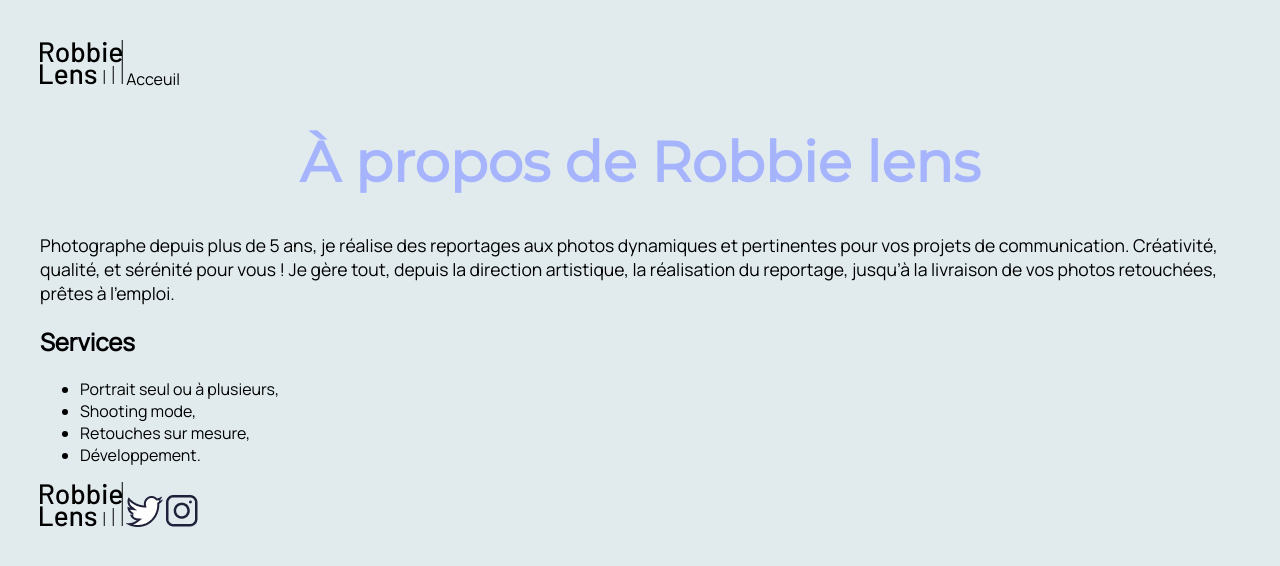
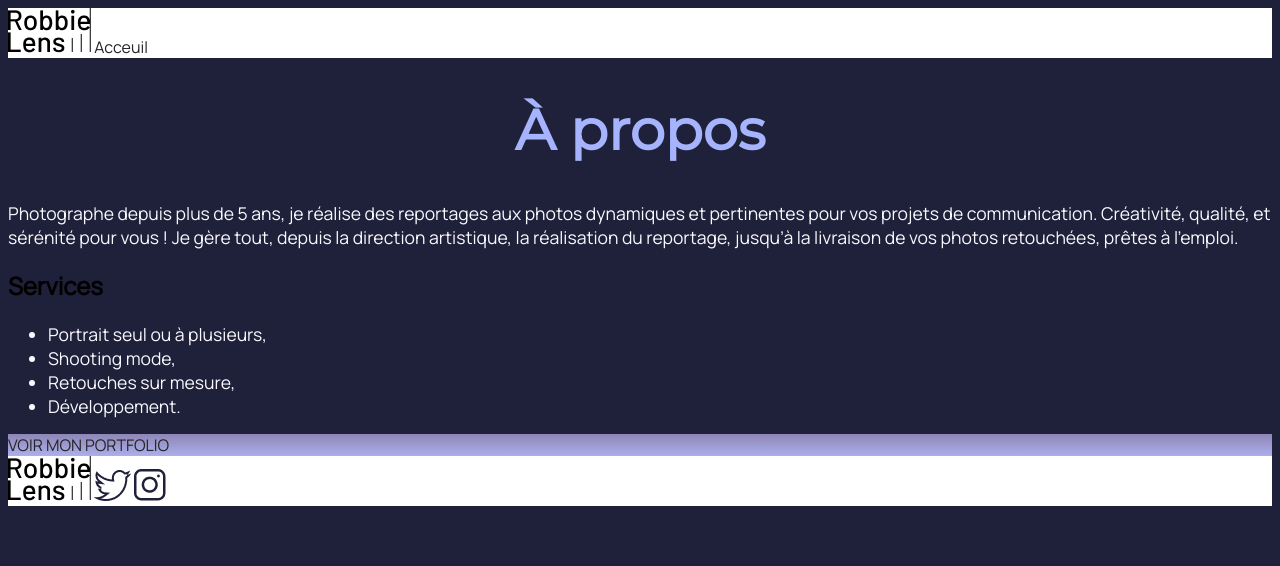
Before and after one commit to hushd02/Robbie-Lens-Photographie, a plain HTML site: page a-propos.html in a window 1280 px wide. Drawn offline with Linux system fonts and the light colour scheme.

Commit message:
Couleur a l'arriere plan

```diff
--- a/a-propos.html
+++ b/a-propos.html
@@ -11,13 +11,13 @@
     <link href="https://fonts.googleapis.com/css2?family=Manrope&family=Montserrat&display=swap" rel="stylesheet">
 </head>
 <body>
-    <div>
+    <div class="entete">
         <a href="index.html">
         <img src="images/logo.png" alt="logo du site">
         </a>
         <a href="index.html">Acceuil</a>
     </div>
-    <h1>À propos de Robbie lens</h1>
+    <h1>À propos</h1>
     <p>Photographe depuis plus de 5 ans, je réalise des reportages aux photos dynamiques et pertinentes pour vos projets de communication. Créativité, qualité, et sérénité pour vous ! Je gère tout, depuis la direction artistique, la réalisation du reportage, jusqu’à la livraison de vos photos retouchées, prêtes à l’emploi.</p>
     <h2>Services</h2>
     <ul>
@@ -26,7 +26,10 @@
         <li>Retouches sur mesure,</li>
         <li>Développement. </li>
     </ul>
-    <div>
+    <div class="clslien"           >
+        <a href="">VOIR MON PORTFOLIO</a>
+    </div>
+    <div class="pieddepage">
             <a href="index.html">
         <img src="images/logo.png" alt="logo du site">
     </a>
--- a/style.css
+++ b/style.css
@@ -1,9 +1,9 @@
 body{
     /* Ici on utilise le sélecteur body pour appliquer une police et une taille par défaut pour les éléments */
-    background-color: #e1ebee ;
+    background-color: #1F2039 ;
     font-family: 'Manrope' , sans-serif;
     font-size: 1em;
-    margin: 40px;
+
 
 }
 h1{
@@ -16,20 +16,33 @@ h1{
     width: 100px;
     height: auto;
 }
-p{
-    font-size: 1.1em;
-
+p,
+li {
+  font-size: 1.1em;
+  color: #f9f8ff;
 }
 em{
    color: #a5b4fc;
    font-style: normal;
 }
 a{
-    color: black;
+    color: #242424 ;
     text-decoration: none;
-    font-family: manrope;
+
 }
-li{
-font-size: 1em;
-font-family: manrope;
+
+.entete,
+.pieddepage{
+    background-color:  white ;
+
+
 }
+h2{
+
+    color: F9F8FF  ;
+
+}
+.clslien{
+    background: linear-gradient(#8e86b5, #acaeed);
+    color: white;
+}
```
Also changed, not shown: index.html (+7 -4 lines).
